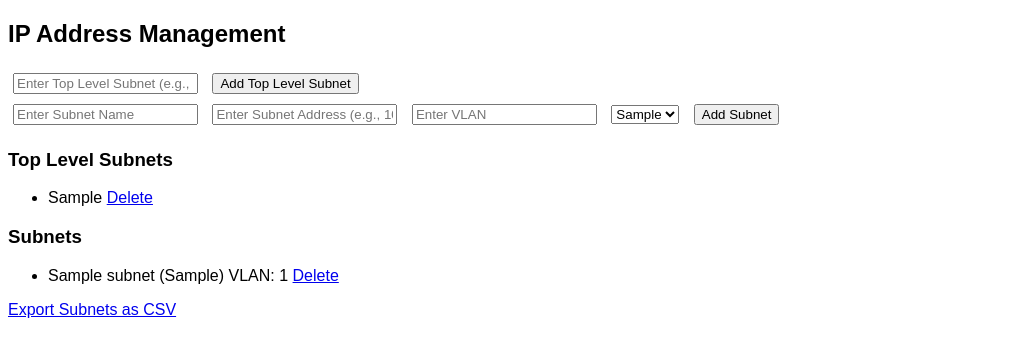
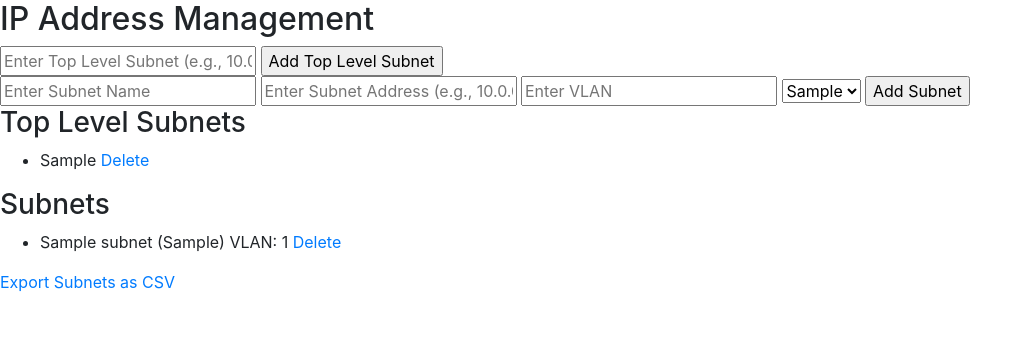
Before and after one commit to marcmylemans/Flask-IPAM, a Flask app: page / in a window 1280 px wide. Shown: the top 357 px of the page, without its empty margins (0-1033 px from the left). Run offline with Flask 3, Linux system fonts and the light colour scheme; tables that the repository leaves empty hold one stand-in row (values such as "Sample post"); some libraries are stand-ins or nearby versions.

Commit message:
Update base.html

```diff
--- a/templates/base.html
+++ b/templates/base.html
@@ -2,10 +2,7 @@
 <html>
 <head>
     <title>IP Address Management Tool</title>
-    <style>
-        body { font-family: Arial, sans-serif; }
-        input, select { margin: 5px; }
-    </style>
+    <link href="https://stackpath.bootstrapcdn.com/bootstrap/4.3.1/css/bootstrap.min.css" rel="stylesheet">
 </head>
 <body>
     {% block body %}{% endblock %}
```
